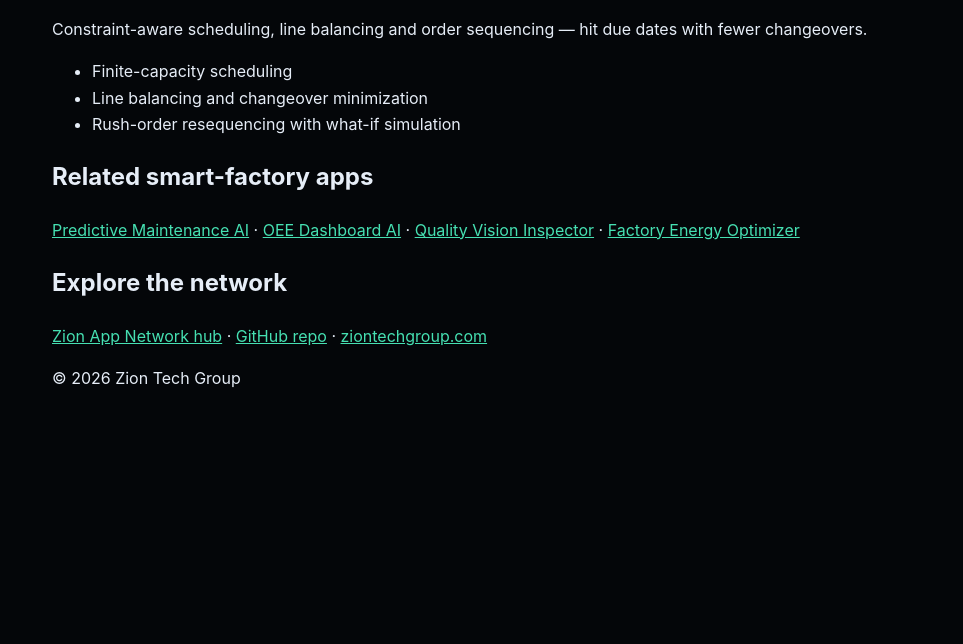
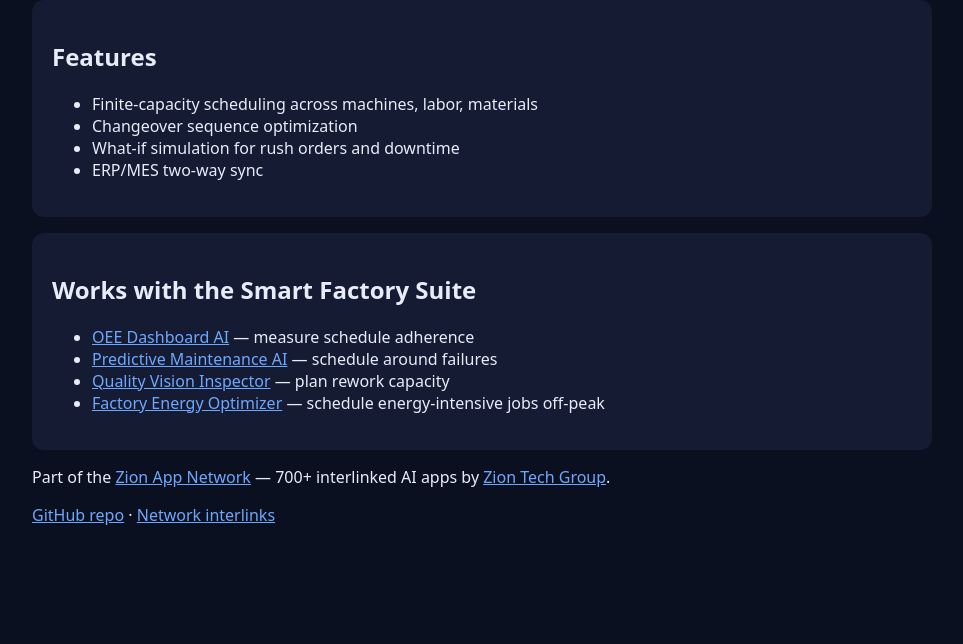
Before and after one commit to Zion-support/production-schedule-ai, a plain HTML site: page index.html in a window 1280 px wide. Shown: the part 156-800 px from the top of the page, without its empty margins (158-1121 px from the left). Drawn offline with Linux system fonts and the light colour scheme.

Commit message:
Add README, landing page and Zion App Network interlinks

```diff
--- a/index.html
+++ b/index.html
@@ -1,15 +1,22 @@
 <!DOCTYPE html>
-<html lang="en"><head><meta charset="UTF-8"><meta name="viewport" content="width=device-width, initial-scale=1.0">
-<title>Production Schedule AI — Zion App Network</title>
-<meta name="description" content="Constraint-aware production scheduling, line balancing and order sequencing. Part of the Zion App Network by Zion Tech Group.">
-<style>body{background:#040609;color:#e6edf7;font-family:-apple-system,Segoe UI,Roboto,sans-serif;line-height:1.65;margin:0;padding:48px 20px}a{color:#46e0b2}.c{max-width:860px;margin:0 auto}.tag{display:inline-block;font-size:11px;padding:3px 10px;border:1px solid #22324a;border-radius:999px;color:#8899b3}</style></head>
-<body><div class="c">
-<span class="tag">Zion App Network · Batch 59 · Smart Manufacturing</span>
+<html lang="en">
+<head><meta charset="utf-8"><meta name="viewport" content="width=device-width,initial-scale=1">
+<title>Production Schedule AI — Zion Tech Group</title>
+<meta name="description" content="AI production scheduling — constraint-based scheduling, changeover optimization and what-if simulation.">
+<style>body{font-family:system-ui,sans-serif;max-width:900px;margin:0 auto;padding:2rem;background:#0b1020;color:#e8ecf8}a{color:#6ea8fe}.card{background:#141b33;border-radius:12px;padding:1.25rem;margin:1rem 0}</style></head>
+<body>
 <h1>Production Schedule AI</h1>
-<p>Constraint-aware scheduling, line balancing and order sequencing — hit due dates with fewer changeovers.</p>
-<ul><li>Finite-capacity scheduling</li><li>Line balancing and changeover minimization</li><li>Rush-order resequencing with what-if simulation</li></ul>
-<h2>Related smart-factory apps</h2>
-<p><a href="https://ziontechgroup.com/predictive-maintenance-ai/">Predictive Maintenance AI</a> · <a href="https://ziontechgroup.com/oee-dashboard-ai/">OEE Dashboard AI</a> · <a href="https://ziontechgroup.com/quality-vision-inspector/">Quality Vision Inspector</a> · <a href="https://ziontechgroup.com/factory-energy-optimizer/">Factory Energy Optimizer</a></p>
-<h2>Explore the network</h2>
-<p><a href="https://ziontechgroup.com/zion-app-network/">Zion App Network hub</a> · <a href="https://github.com/Zion-support/production-schedule-ai">GitHub repo</a> · <a href="https://ziontechgroup.com">ziontechgroup.com</a></p>
-<p>© 2026 Zion Tech Group</p></div></body></html>
+<p><strong>Schedules that survive reality</strong> — constraint-based AI scheduling with changeover optimization.</p>
+<div class="card"><h2>Features</h2><ul>
+<li>Finite-capacity scheduling across machines, labor, materials</li>
+<li>Changeover sequence optimization</li>
+<li>What-if simulation for rush orders and downtime</li>
+<li>ERP/MES two-way sync</li></ul></div>
+<div class="card"><h2>Works with the Smart Factory Suite</h2><ul>
+<li><a href="https://ziontechgroup.com/oee-dashboard-ai/">OEE Dashboard AI</a> — measure schedule adherence</li>
+<li><a href="https://ziontechgroup.com/predictive-maintenance-ai/">Predictive Maintenance AI</a> — schedule around failures</li>
+<li><a href="https://ziontechgroup.com/quality-vision-inspector/">Quality Vision Inspector</a> — plan rework capacity</li>
+<li><a href="https://ziontechgroup.com/factory-energy-optimizer/">Factory Energy Optimizer</a> — schedule energy-intensive jobs off-peak</li></ul></div>
+<p>Part of the <a href="https://ziontechgroup.com/zion-app-network/">Zion App Network</a> — 700+ interlinked AI apps by <a href="https://ziontechgroup.com">Zion Tech Group</a>.</p>
+<p><a href="https://github.com/Zion-support/production-schedule-ai">GitHub repo</a> · <a href="https://github.com/Zion-support/production-schedule-ai/blob/main/ZION_APP_NETWORK.md">Network interlinks</a></p>
+</body></html>
```
Also changed, not shown: 2 other files.
